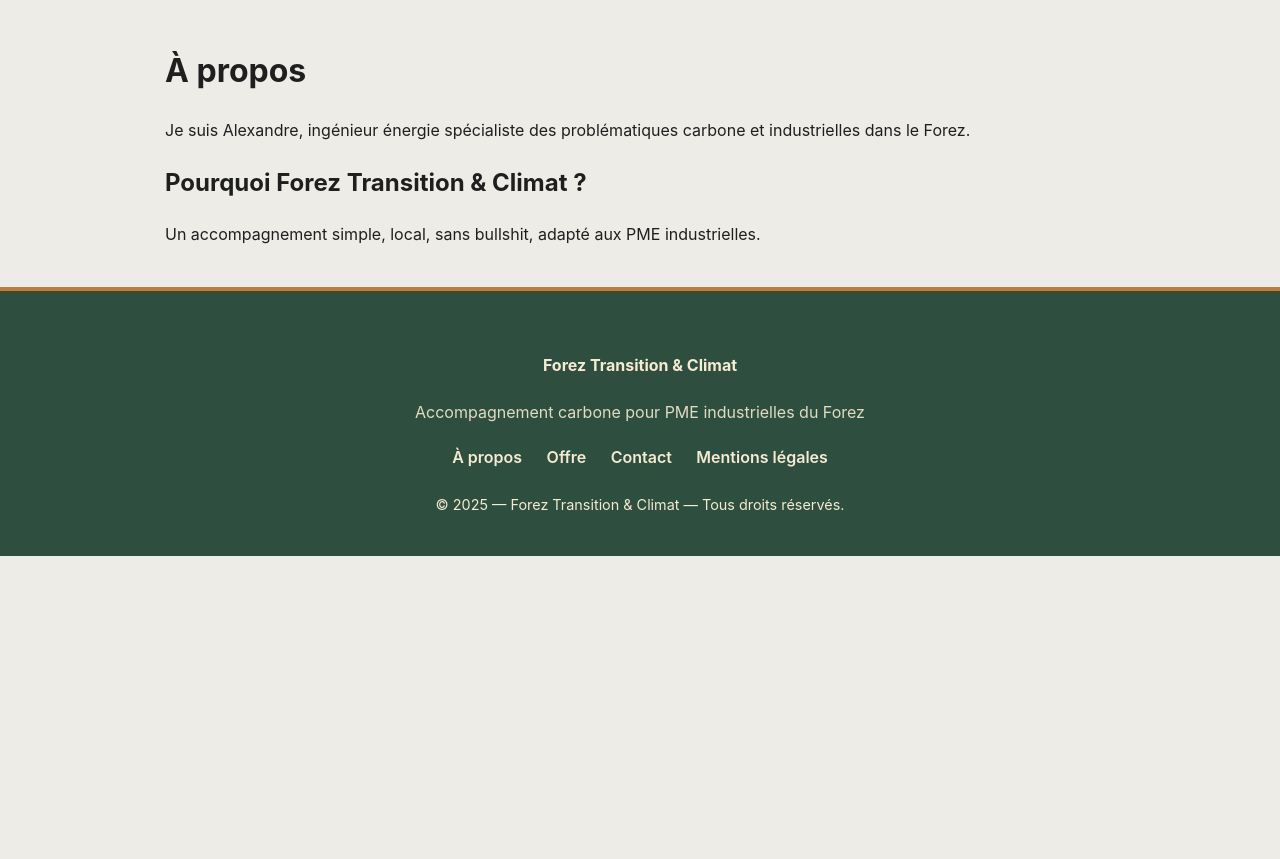
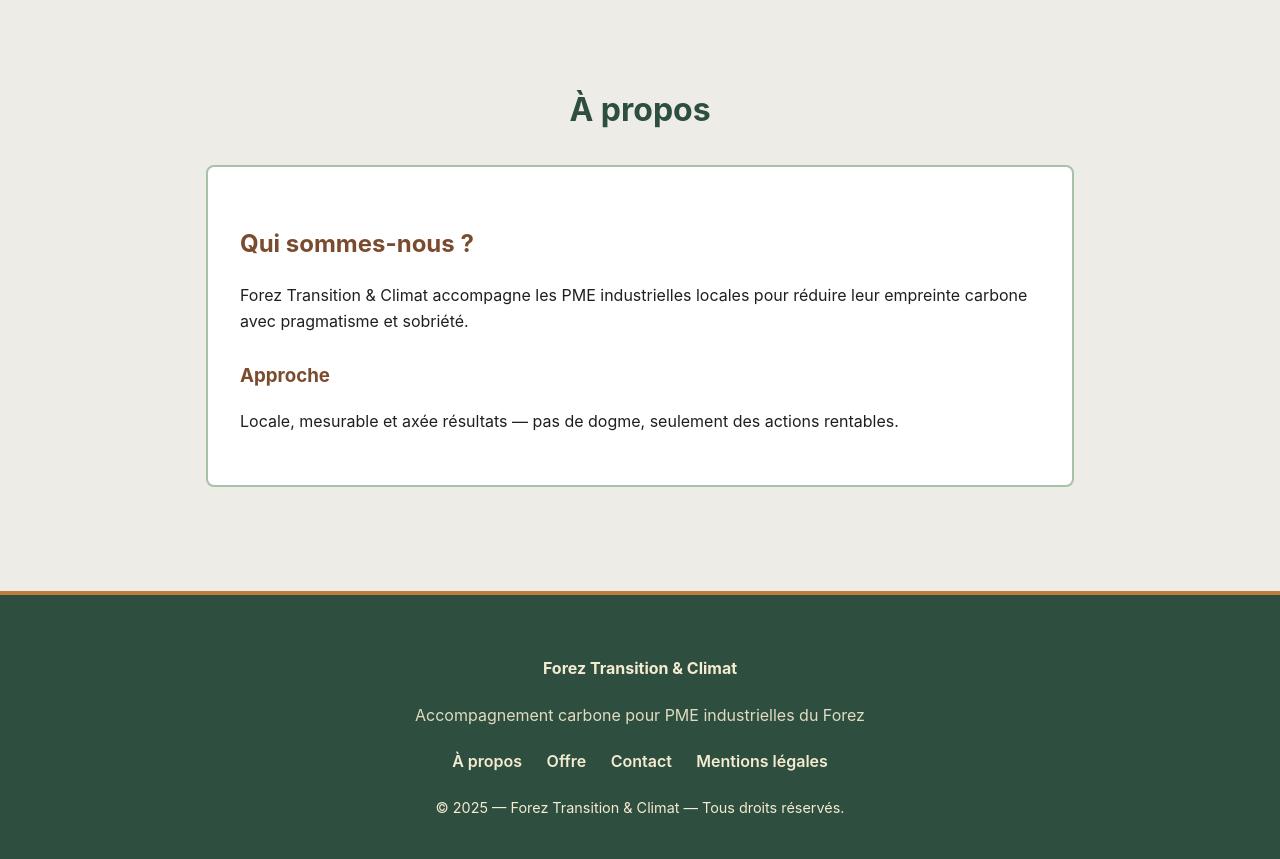
Before and after one commit to Alex-JULIEN/forez-transition, a Jekyll site: the page built from about.md, in a window 1280 px wide. Shown: the part 156-1015 px from the top of the page. Built offline with Jekyll 4.4.1, drawn with Linux system fonts in a browser that asks for light colours; before the commit the page ends 900 px from its top, so only the background shows below that.

Commit message:
Update about.md

```diff
--- a/about.md
+++ b/about.md
@@ -3,10 +3,12 @@ layout: default
 title: À propos
 ---
 
-# À propos
+<h1 class="page-title">À propos</h1>
 
-Je suis Alexandre, ingénieur énergie spécialiste des problématiques carbone et industrielles dans le Forez.
+<section class="page-content">
+  <h2>Qui sommes-nous ?</h2>
+  <p>Forez Transition &amp; Climat accompagne les PME industrielles locales pour réduire leur empreinte carbone avec pragmatisme et sobriété.</p>
 
-## Pourquoi Forez Transition & Climat ?
-
-Un accompagnement simple, local, sans bullshit, adapté aux PME industrielles.
+  <h3>Approche</h3>
+  <p>Locale, mesurable et axée résultats — pas de dogme, seulement des actions rentables.</p>
+</section>
```
